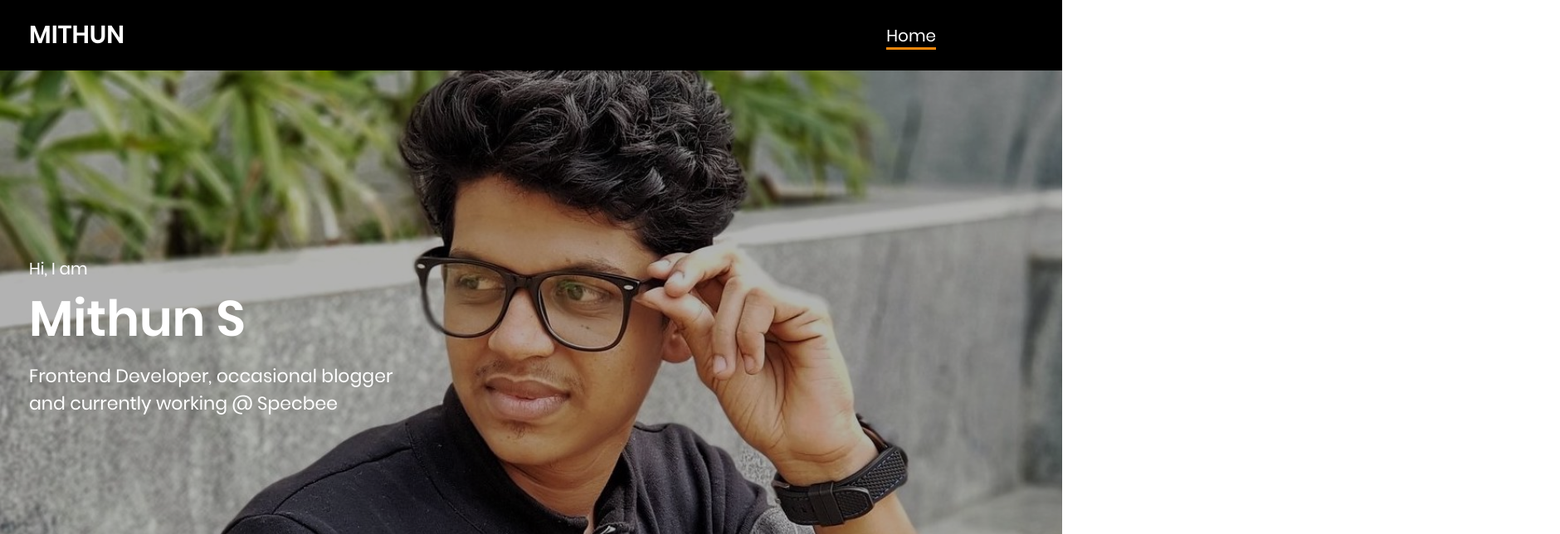
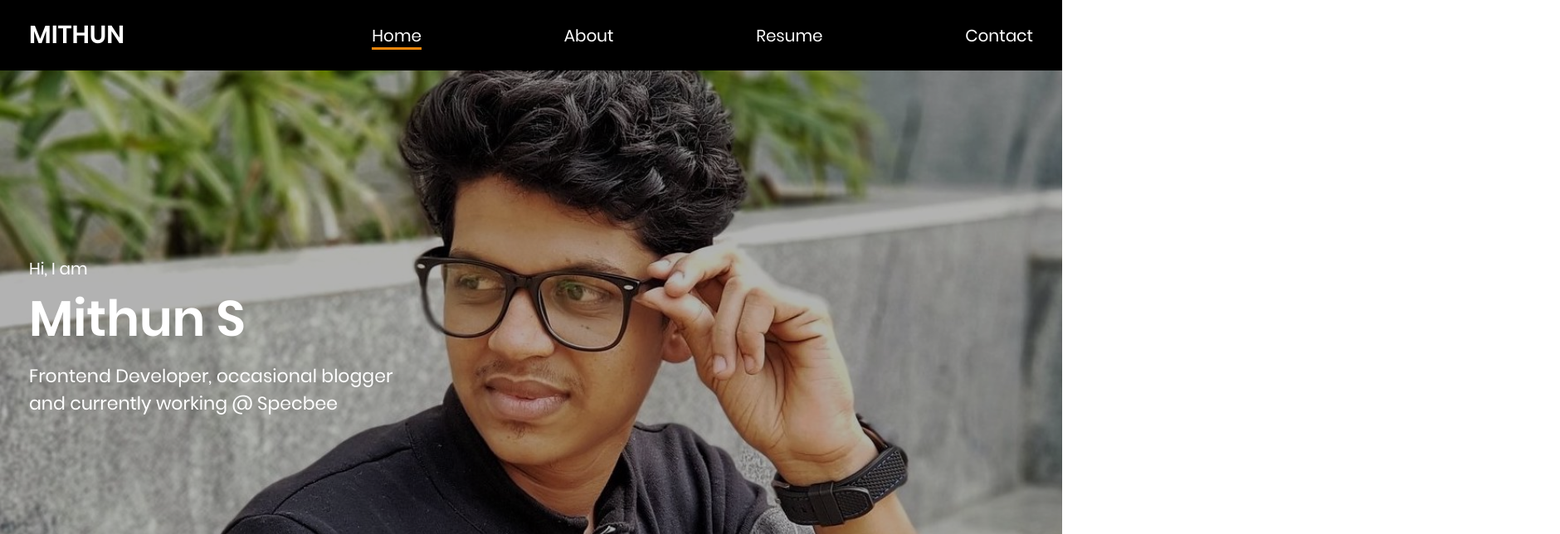
Before and after one commit to mithunsullya/ng-portfolio, an Angular app: page / in a window 1280 px wide. Shown: the top 644 px of the page at 83% size, 1880 px wide, since content can reach past the window. Built offline with nearby package versions, Linux system fonts and the light colour scheme.

Commit message:
Commit: Change the title of the site.

```diff
--- a/src/app/app-common/header/header.component.scss
+++ b/src/app/app-common/header/header.component.scss
@@ -31,7 +31,7 @@ header {
         transition: left .5s ease;
 
         @include bp-medium() {
-            position: unset;
+            position: unset !important;
             background-color: unset;
             height: unset;
             max-width: 100%;
@@ -40,7 +40,7 @@ header {
     .header__navigation {
         left: 50% !important;
         @include bp-medium() {
-            left: unset;
+            left: unset !important;
         }
         a {
             font-size: $font-size--l;
--- a/src/index.html
+++ b/src/index.html
@@ -2,7 +2,7 @@
 <html lang="en">
 <head>
   <meta charset="utf-8">
-  <title>NgPortfolio</title>
+  <title>Mithun S</title>
   <base href="/">
   <meta name="viewport" content="width=device-width, initial-scale=1">
   <link rel="icon" type="image/x-icon" href="favicon.ico">
```
